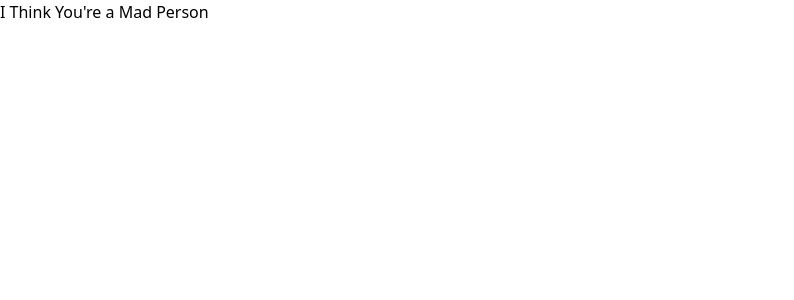
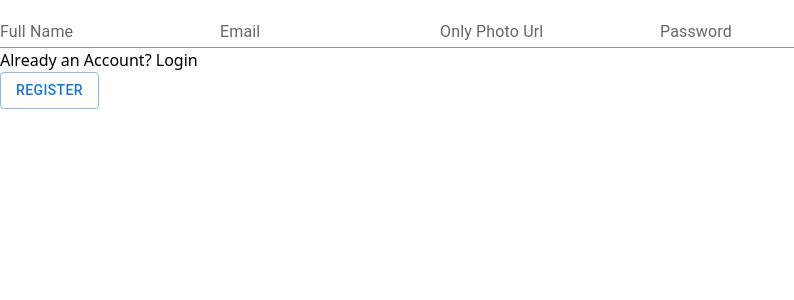
Before and after one commit to ashaansojib/blog-with-redux, a React (Vite) app: page /register in a window 1280 px wide. Shown: the top 300 px of the page, without its empty margins (0-794 px from the left). Built offline with nearby package versions, Linux system fonts and the light colour scheme.

Commit message:
add login and register route

```diff
--- a/package.json
+++ b/package.json
@@ -21,6 +21,7 @@
     "match-sorter": "^6.3.1",
     "react": "^18.2.0",
     "react-dom": "^18.2.0",
+    "react-hook-form": "^7.46.1",
     "react-icons": "^4.11.0",
     "react-router-dom": "^6.15.0",
     "sort-by": "^1.2.0",
--- /dev/null
+++ b/src/pages/Login.jsx
@@ -0,0 +1,21 @@
+import { Button, TextField } from '@mui/material';
+import React from 'react';
+import { useForm } from 'react-hook-form';
+import { Link } from 'react-router-dom';
+
+const Login = () => {
+    const { register, handleSubmit, watch, formState: { errors }, } = useForm();
+    const onSubmit = (data) => console.log(data)
+    return (
+        <div className='max-w-screen-sm mx-auto my-8 bg-slate-50 p-4 rounded-lg'>
+            <form onSubmit={handleSubmit(onSubmit)} className='space-y-4'>
+                <TextField {...register("email", { required: true })} id='outlined-email-input' label="Email" type='email' variant='standard' className='inline-block w-full' />
+                <TextField {...register("password", { required: true })} id='outlined-password-input' label="Password" type='password' variant='standard' className='inline-block w-full' />
+                <p>Not registered? <Link to="/register" className='text-green-600 underline pb-2'>Login</Link></p>
+                <Button variant="outlined" type='submit'>Login</Button>
+            </form>
+        </div>
+    );
+};
+
+export default Login;
--- /dev/null
+++ b/src/pages/Register.jsx
@@ -0,0 +1,23 @@
+import { Button, TextField } from '@mui/material';
+import React from 'react';
+import { useForm } from 'react-hook-form';
+import { Link } from 'react-router-dom';
+
+const Register = () => {
+    const { register, handleSubmit, watch, formState: { errors }, } = useForm();
+    const onSubmit = (data) => console.log(data)
+    return (
+        <div className='max-w-screen-sm mx-auto my-8 bg-slate-50 p-4 rounded-lg'>
+            <form onSubmit={handleSubmit(onSubmit)} className='space-y-4'>
+                <TextField {...register("name", { required: true })} type='text' label="Full Name" variant="standard" className='inline-block w-full pb-4' />
+                <TextField {...register("email", { required: true })} id='outlined-email-input' label="Email" type='email' variant='standard' className='inline-block w-full' />
+                <TextField {...register("photo", { required: true })} id="standard-basic" type='text' label="Only Photo Url" variant="standard" className='inline-block w-full' />
+                <TextField {...register("password", { required: true })} id='outlined-password-input' label="Password" type='password' variant='standard' className='inline-block w-full' />
+                <p>Already an Account? <Link to="/login" className='text-green-600 underline pb-2'>Login</Link></p>
+                <Button variant="outlined" type='submit'>Register</Button>
+            </form>
+        </div>
+    );
+};
+
+export default Register;
```
Also changed, not shown: src/routes/Route.jsx (+10 -0 lines), 2 other files (tests, documents, lock files or other folders).
